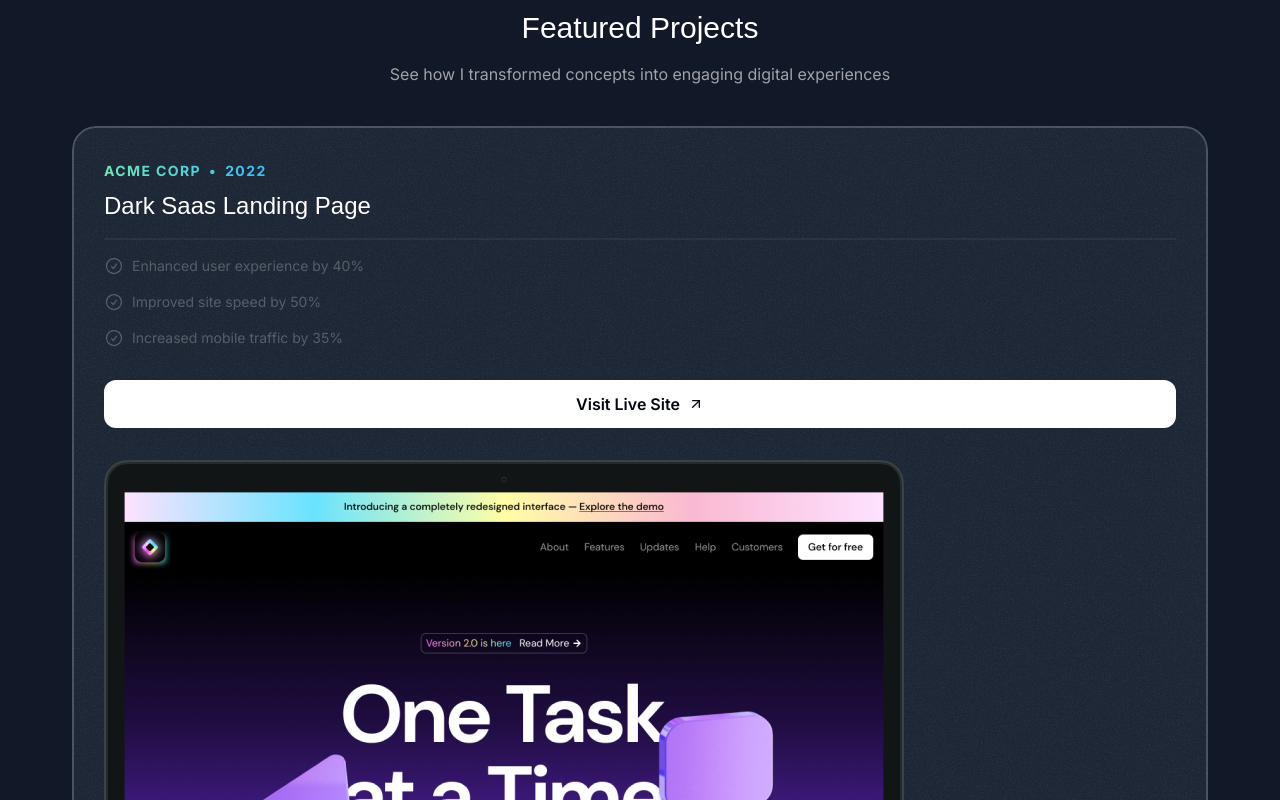
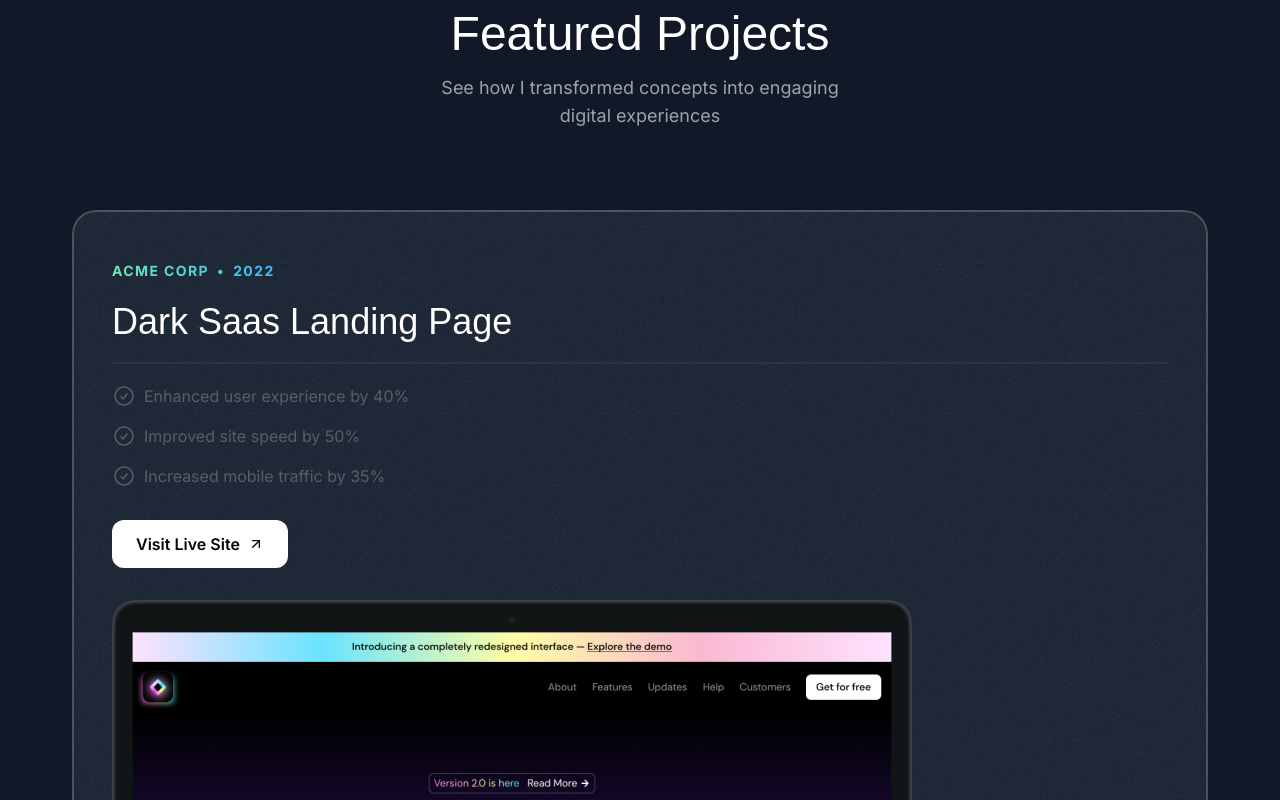
Before and after one commit to Jisap/Next14-portfolio-2, a Next.js app: page / in a window 1280 px wide. Shown: the part 960-1760 px from the top of the page. Built offline with nearby package versions, Linux system fonts and the light colour scheme; a web font is replaced by a local one.

Commit message:
md:project

```diff
--- a/src/sections/Projects.tsx
+++ b/src/sections/Projects.tsx
@@ -56,19 +56,19 @@ export const ProjectsSection = () => {
             Real-world Results
           </p>
         </div>
-        <h2 className="font-serif text-3xl text-center mt-6">
+        <h2 className="font-serif text-3xl md:text-5xl text-center mt-6">
           Featured Projects
         </h2>
-        <p className="text-center text-white/60 mt-4">
+        <p className="text-center md:text-lg text-white/60 mt-4 max-w-md mx-auto">
           See how I transformed concepts into engaging digital experiences
         </p>
-        <div className="flex flex-col mt-10 gap-20">
+        <div className="flex flex-col mt-10 md:mt-20 gap-20">
           {portfolioProjects.map((project) => (
             <div
               key={project.title}
               className="bg-gray-800 rounded-3xl relative z-0 overflow-hidden after:z-10 after:content-['']
               after:absolute after:inset-0 after:outline-2 after:outline after:-outline-offset-2 after:rounded-3xl
-              after:outline-white/20 px-8 pt-8 after:pointer-events-none"
+              after:outline-white/20 px-8 pt-8 md:pt-12 md:px-10 after:pointer-events-none"
             >
 
             <div className="absolute inset-0 -z-10 opacity-5" style={{
@@ -83,14 +83,14 @@ export const ProjectsSection = () => {
             </div>
 
 
-              <h3 className="font-serif text-2xl mt-2">{project.title}</h3>
+              <h3 className="font-serif text-2xl md:text-4xl mt-2 md:mt-5">{project.title}</h3>
 
-              <hr className="border-t-2 border-white/5 mt-4"/>
+              <hr className="border-t-2 border-white/5 mt-4 md:mt-5"/>
 
-              <ul className="flex flex-col gap-4 mt-4">
+              <ul className="flex flex-col gap-4 mt-4 md:mt-5">
                 {project.results.map((result, index) => (
-                  <li key={project.title + index} className="flex gap-2 text-sm text-white/25">
-                    <CheckCircleIcon className="size-5"/>
+                  <li key={project.title + index} className="flex gap-2 text-sm md:text-base text-white/25">
+                    <CheckCircleIcon className="size-5 md:size-6"/>
                     <span>
                       {result.title}
                     </span>
@@ -99,7 +99,7 @@ export const ProjectsSection = () => {
               </ul>
 
               <a href={project.link}>
-                <button className="bg-white text-gray-950 h-12 w-full rounded-xl font-semibold
+                <button className="bg-white text-gray-950 h-12 w-full md:w-auto px-6 rounded-xl font-semibold
                 inline-flex items-center justify-center gap-2 mt-8"
                 >
                   <span>
@@ -112,7 +112,7 @@ export const ProjectsSection = () => {
               <Image
                 src={project.image}
                 alt={project.title}
-                className="mt-8 -mb-4"
+                className="mt-8 -mb-4 md:-mb-0"
               />
             </div>
           ))}
```
